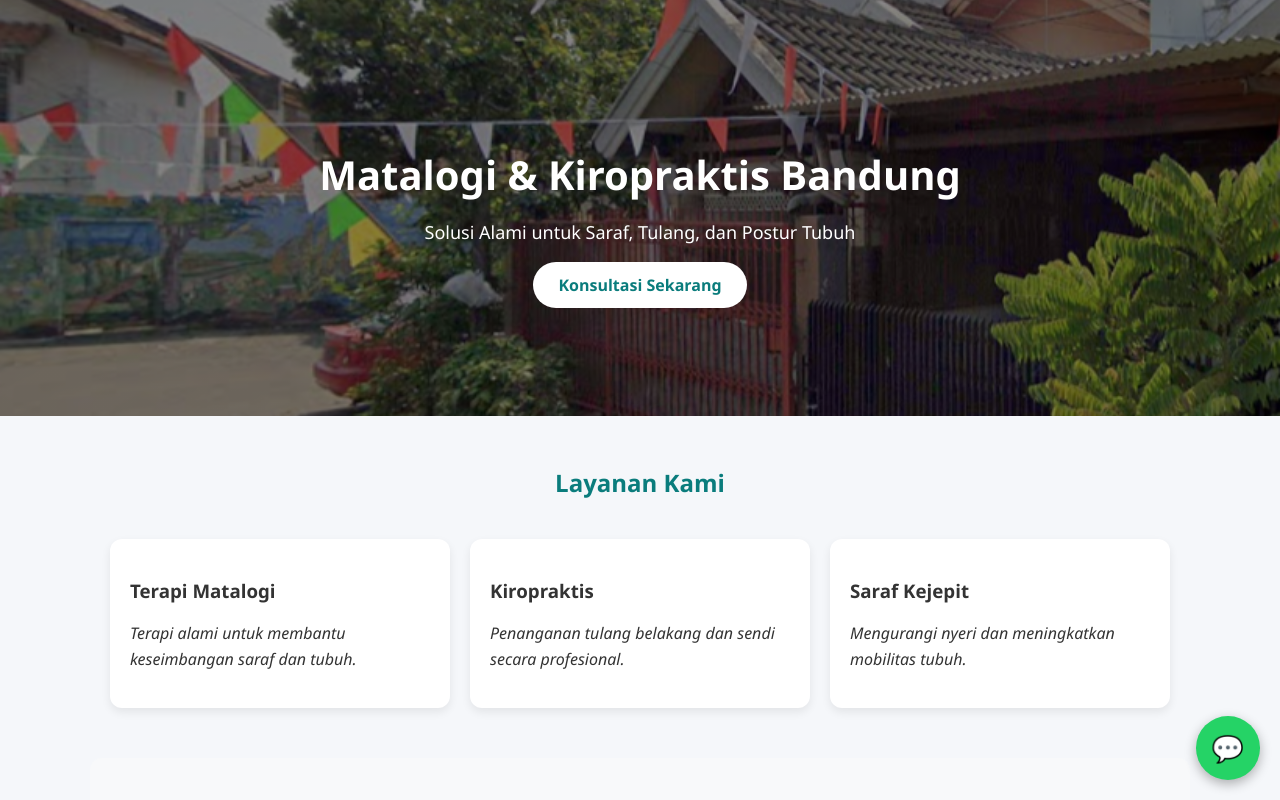
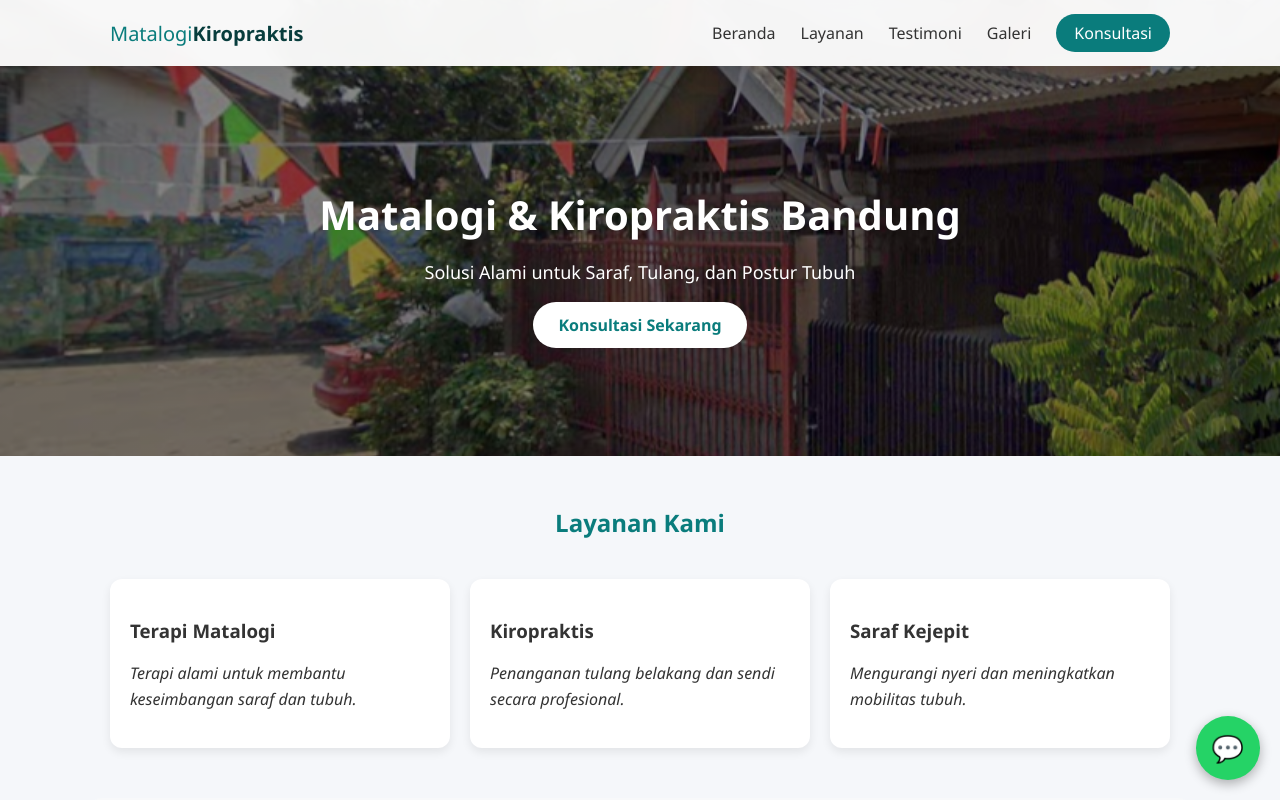
Before and after one commit to ariacahya/matalogi-kiropraktis, a plain HTML site: page index.html in a window 1280 px wide. Shown: the top 800 px of the page. Drawn offline with Linux system fonts and the light colour scheme.

Commit message:
update website

```diff
--- a/index.html
+++ b/index.html
@@ -8,9 +8,29 @@
     <link rel="stylesheet" href="style.css">
 </head>
 <body>
+    <!-- NAVBAR -->
+<header class="navbar">
+  <div class="nav-container">
+    <div class="logo">
+      <span>Matalogi</span><strong>Kiropraktis</strong>
+    </div>
+
+    <nav class="nav-menu" id="navMenu">
+      <a href="#beranda">Beranda</a>
+      <a href="#layanan">Layanan</a>
+      <a href="#testimoni">Testimoni</a>
+      <a href="#galeri">Galeri</a>
+      <a href="#kontak" class="btn-nav">Konsultasi</a>
+    </nav>
+
+    <div class="hamburger" id="hamburger">
+      ☰
+    </div>
+  </div>
+</header>
 
     <!-- HERO -->
-    <header class="hero">
+    <header class="hero" id="beranda">
         <h1>Matalogi & Kiropraktis Bandung</h1>
         <p>Solusi Alami untuk Saraf, Tulang, dan Postur Tubuh</p>
         <a href="#kontak" class="btn-primary">Konsultasi Sekarang</a>
@@ -18,7 +38,7 @@
 
     <!-- LAYANAN -->
     <!-- ✅ reveal -->
-    <section class="container reveal">
+    <section class="container reveal" id="layanan">
         <h2>Layanan Kami</h2>
 
         <div class="cards">
@@ -41,7 +61,7 @@
 
     <!-- TESTIMONI -->
     <!-- ✅ reveal -->
-    <section class="container light reveal">
+    <section class="container light reveal" id="testimoni">
     <h2>Testimoni Pasien</h2>
 
     <div class="cards testimonial-slider">
@@ -146,7 +166,7 @@
     </section>
 
     <!-- GALERI PASIEN -->
-    <section class="container reveal">
+    <section class="container reveal" id="galeri">
     <h2>Galeri Pasien</h2>
 
     <div class="gallery">
--- a/script.js
+++ b/script.js
@@ -86,3 +86,18 @@ lightbox.addEventListener('click', (e) => {
         document.body.style.overflow = '';
     }
 });
+
+// NAVBAR TOGGLE
+const hamburger = document.getElementById("hamburger");
+const navMenu = document.getElementById("navMenu");
+
+hamburger.addEventListener("click", () => {
+    navMenu.classList.toggle("active");
+});
+
+// auto close setelah klik menu (mobile)
+document.querySelectorAll(".nav-menu a").forEach(link => {
+    link.addEventListener("click", () => {
+        navMenu.classList.remove("active");
+    });
+});
--- a/style.css
+++ b/style.css
@@ -327,3 +327,97 @@ html {
         opacity: 1;
     }
 }
+
+/* ===== NAVBAR ===== */
+.navbar {
+    position: fixed;
+    top: 0;
+    width: 100%;
+    background: rgba(255,255,255,0.95);
+    backdrop-filter: blur(10px);
+    box-shadow: 0 4px 20px rgba(0,0,0,0.08);
+    z-index: 1500;
+}
+
+.nav-container {
+    max-width: 1100px;
+    margin: auto;
+    padding: 14px 20px;
+    display: flex;
+    align-items: center;
+    justify-content: space-between;
+}
+
+.logo {
+    font-size: 20px;
+    color: #0a7c7c;
+}
+
+.logo strong {
+    color: #083d3d;
+}
+
+.nav-menu {
+    display: flex;
+    gap: 25px;
+    align-items: center;
+}
+
+.nav-menu a {
+    text-decoration: none;
+    color: #333;
+    font-weight: 500;
+    transition: 0.3s;
+}
+
+.nav-menu a:hover {
+    color: #0a7c7c;
+}
+
+.btn-nav {
+    background: #0a7c7c;
+    color: white !important;
+    padding: 8px 18px;
+    border-radius: 25px;
+    font-weight: bold;
+}
+
+.btn-nav:hover {
+    background: #085f5f;
+}
+
+/* HAMBURGER */
+.hamburger {
+    display: none;
+    font-size: 26px;
+    cursor: pointer;
+}
+
+/* RESPONSIVE */
+@media (max-width: 768px) {
+    .nav-menu {
+        position: absolute;
+        top: 65px;
+        right: 20px;
+        background: white;
+        flex-direction: column;
+        width: 220px;
+        padding: 20px;
+        border-radius: 14px;
+        box-shadow: 0 10px 30px rgba(0,0,0,0.15);
+        display: none;
+    }
+
+    .nav-menu.active {
+        display: flex;
+    }
+
+    .hamburger {
+        display: block;
+    }
+}
+
+/* Biar hero nggak ketutup navbar */
+.hero {
+    padding-top: 160px;
+}
```
